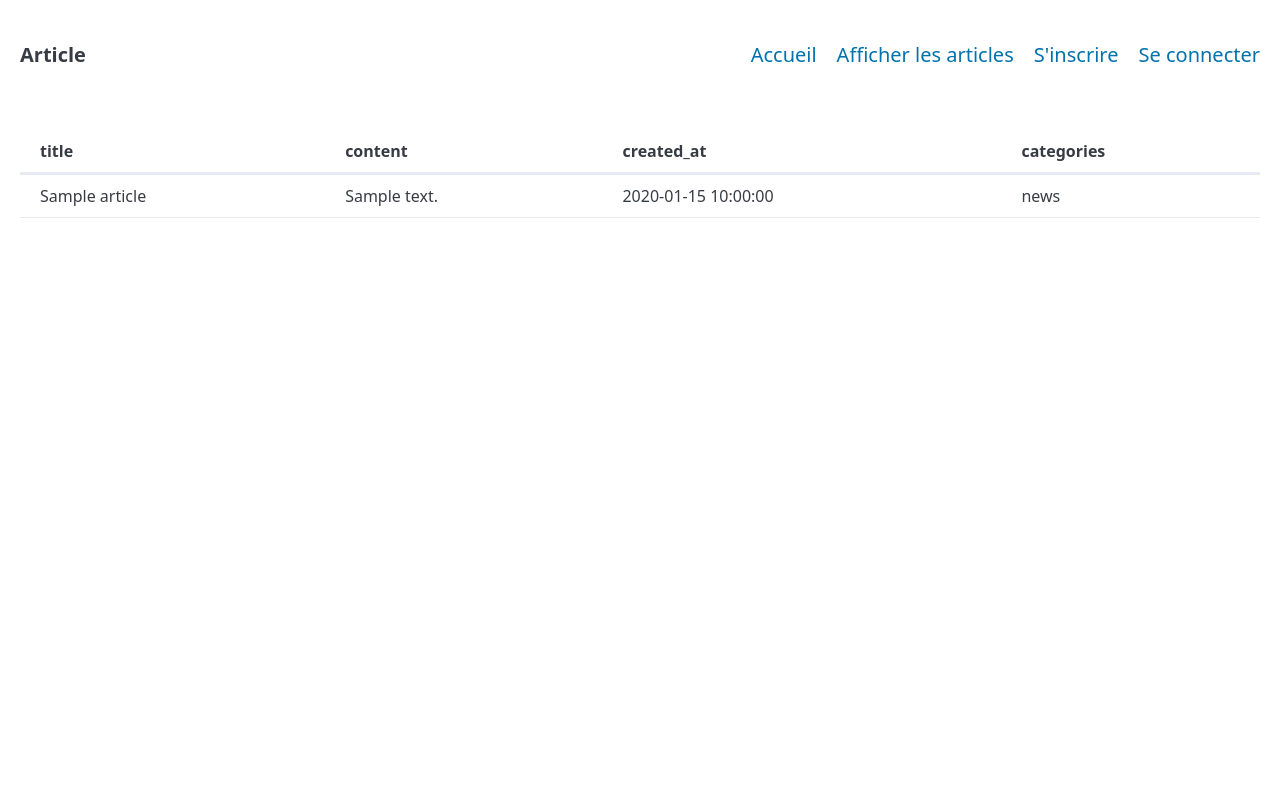
After one commit to mithridatem/ex_cda_super_gobale_session_sql, a PHP site: page /show_all_article.php in a window 1280 px wide. The commit adds this page. Run offline with PHP 8.4, Linux system fonts and the light colour scheme; data comes from the database, SQL or seed files in the repository; tables that the repository leaves empty hold one stand-in row (values such as "Sample post"); data that the repository does not hold is empty; some libraries are stand-ins or nearby versions.

Commit message:
feat : afficher tous les articles

```diff
--- a/article.php
+++ b/article.php
@@ -75,3 +75,20 @@ function add_categorie_article(array $article): void
         $e->getMessage();
     }
 }
+
+function get_all_articles(): array
+{
+    try {
+        $bdd = connect_bdd();
+        $sql = "SELECT a.title, a.content, a.created_at, GROUP_CONCAT(c.name_category) AS name_category FROM article AS a
+                LEFT JOIN article_category AS ac ON  a.id = ac.id_article
+                LEFT JOIN category AS c ON ac.id_category = c.id
+                GROUP BY a.id";
+        $req = $bdd->prepare($sql);
+        $req->execute();
+        $articles = $req->fetchAll(PDO::FETCH_ASSOC);
+    } catch (PDOException $e) {
+        echo $e->getMessage();
+    }
+    return $articles;
+}
--- a/navbar.php
+++ b/navbar.php
@@ -5,6 +5,7 @@
   <?php if (!isset($_SESSION['user'])) : ?>
     <ul>
       <li><a href="index.php">Accueil</a></li>
+      <li><a href="show_all_article.php">Afficher les articles</a></li>
       <li><a href="register.php">S'inscrire</a></li>
       <li><a href="login.php">Se connecter</a></li>
     </ul>
@@ -12,6 +13,7 @@
     <ul>
       <li><a href="profil.php">Profil</a></li>
       <li><a href="add_category.php">Ajouter une catégorie</a></li>
+      <li><a href="show_all_article.php">Afficher les articles</a></li>
       <li><a href="add_article.php">Ajouter un article</a></li>
       <li><a href="logout.php">Se déconnecter</a></li>
     </ul>
--- /dev/null
+++ b/show_all_article.php
@@ -0,0 +1,53 @@
+<?php
+include 'vendor/autoload.php';
+//include 'tools';
+include 'article.php';
+
+$articles = get_all_articles();
+?>
+
+<html lang="en">
+
+<head>
+    <meta charset="UTF-8">
+    <meta name="viewport" content="width=device-width, initial-scale=1.0">
+    <link
+        rel="stylesheet"
+        href="https://cdn.jsdelivr.net/npm/@picocss/pico@2/css/pico.min.css">
+    <title>Afficher les articles </title>
+</head>
+
+<body>
+     <header class="container-fluid">
+        <?php include 'navbar.php'; ?>
+    </header>
+    <main class="container-fluid">
+        <table>
+            <thead>
+                <tr>
+                    <th scope="col">title</th>
+                    <th scope="col">content</th>
+                    <th scope="col">created_at</th>
+                    <th scope="col">categories</th>
+                </tr>
+            </thead>
+            <tbody>
+
+            <?php foreach ($articles as $key => $value) : ?>
+                <tr>
+                    <th scope="row"><?= $value["title"] ?></th>
+                    <td><?= $value["content"] ?></td>
+                    <td><?= $value["created_at"] ?></td>
+                    <td><?= $value["name_category"] ?></td>
+                </tr>
+            <?php endforeach ?>
+
+            </tbody>
+            <tfoot>
+
+            </tfoot>
+        </table>
+    </main>
+</body>
+
+</html>
```
